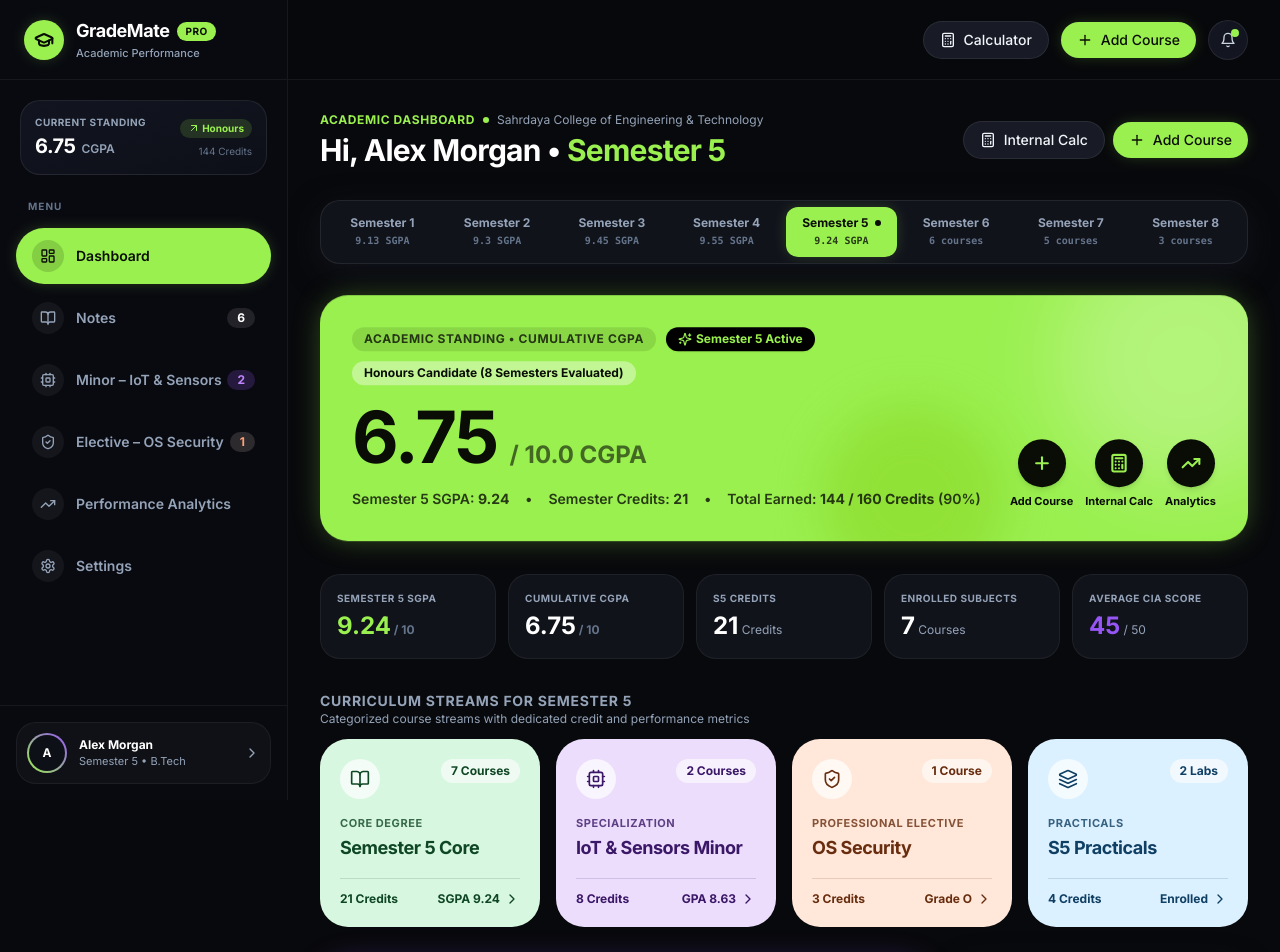
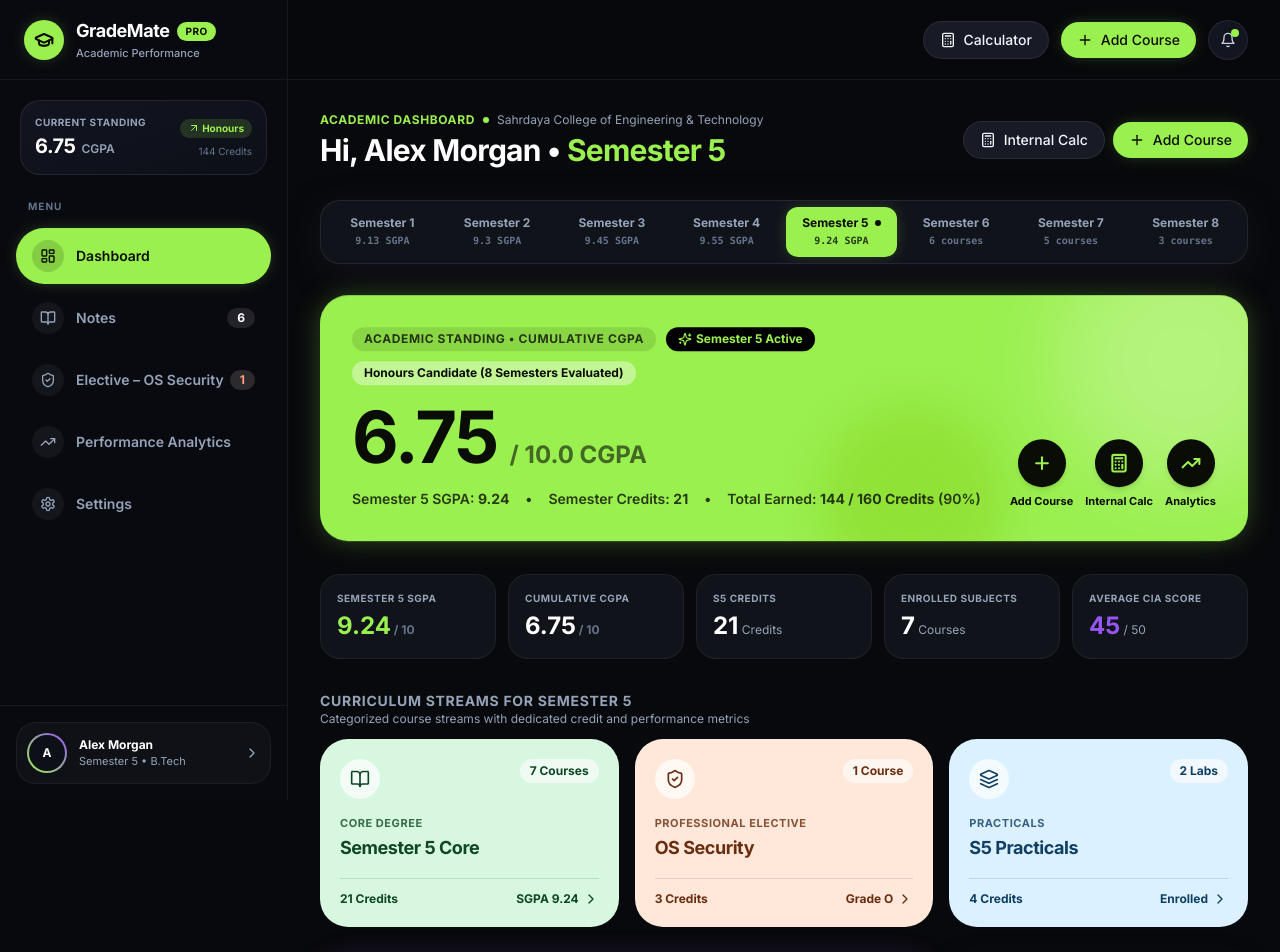
Before and after one commit to WilliamsVarghese/grade-mate, a React (Vite) app: page / in a window 1280 px wide. Shown: the top 952 px of the page. Built offline with nearby package versions, Linux system fonts and the light colour scheme.

Commit message:
Remove Minor section completely from bottom navigation, sidebar, dashboard, and routes

```diff
--- a/src/App.jsx
+++ b/src/App.jsx
@@ -5,7 +5,6 @@ import { AcademicProvider } from './context/AcademicContext';
 import { Layout } from './components/layout/Layout';
 import { Dashboard } from './pages/Dashboard';
 import { Semester5 } from './pages/Semester5';
-import { Minor } from './pages/Minor';
 import { Elective } from './pages/Elective';
 import { Performance } from './pages/Performance';
 import { Settings } from './pages/Settings';
@@ -21,7 +20,7 @@ export function App() {
               <Route path="semester-5" element={<Semester5 />} />
               <Route path="semesters" element={<Semester5 />} />
               <Route path="curriculum" element={<Semester5 />} />
-              <Route path="minor" element={<Minor />} />
+              <Route path="minor" element={<Navigate to="/" replace />} />
               <Route path="elective" element={<Elective />} />
               <Route path="performance" element={<Performance />} />
               <Route path="settings" element={<Settings />} />
--- a/src/components/calculators/EndSemCalculator.jsx
+++ b/src/components/calculators/EndSemCalculator.jsx
@@ -202,15 +202,6 @@ export function EndSemCalculator({
                   .map(s => (
                     <option key={s.id} value={s.id}>
                       {s.name} ({s.code || 'Core'})
-                    </option>
-                  ))}
-              </optgroup>
-              <optgroup label="Minor Track (IoT & Sensors)">
-                {allSubjects
-                  .filter(s => s.category === 'Minor Track')
-                  .map(s => (
-                    <option key={s.id} value={s.id}>
-                      {s.name} ({s.code || 'Minor'})
                     </option>
                   ))}
               </optgroup>
--- a/src/components/layout/BottomNav.jsx
+++ b/src/components/layout/BottomNav.jsx
@@ -3,7 +3,6 @@ import { NavLink, useLocation } from 'react-router-dom';
 import {
   LayoutDashboard,
   BookOpen,
-  Cpu,
   TrendingUp,
   Settings,
   Plus
@@ -27,7 +26,6 @@ export function BottomNav({ onQuickAction }) {
       icon: BookOpen,
       customActive: isCurriculumActive
     },
-    { to: '/minor', label: 'Minor', icon: Cpu },
     { to: '/performance', label: 'Analytics', icon: TrendingUp },
     { to: '/settings', label: 'Settings', icon: Settings },
   ];
--- a/src/components/layout/Sidebar.jsx
+++ b/src/components/layout/Sidebar.jsx
@@ -3,7 +3,6 @@ import { NavLink } from 'react-router-dom';
 import {
   LayoutDashboard,
   BookOpen,
-  Cpu,
   ShieldCheck,
   TrendingUp,
   Settings,
@@ -18,7 +17,6 @@ export function Sidebar({ mobileOpen = false, setMobileOpen = () => { } }) {
   const {
     selectedSemester,
     currentSemesterSubjects,
-    minorSubjects,
     electiveSubjects,
     cumulativeCGPA,
     settings,
@@ -38,13 +36,6 @@ export function Sidebar({ mobileOpen = false, setMobileOpen = () => { } }) {
       icon: BookOpen,
       badge: notes.length ? `${notes.length}` : undefined,
       badgeColor: 'bg-white/10 text-white',
-    },
-    {
-      to: '/minor',
-      label: 'Minor – IoT & Sensors',
-      icon: Cpu,
-      badge: `${minorSubjects.length}`,
-      badgeColor: 'bg-[#9655F5]/20 text-[#C084FC]',
     },
     {
       to: '/elective',
--- a/src/components/subjects/SubjectCard.jsx
+++ b/src/components/subjects/SubjectCard.jsx
@@ -33,11 +33,6 @@ export function SubjectCard({
               <span className="text-[11px] font-bold px-2 py-0.5 rounded-full bg-slate-100 dark:bg-white/[0.05] text-slate-700 dark:text-slate-300">
                 {subject.credits} Credits
               </span>
-              {subject.track && (
-                <span className="text-[10px] font-bold px-2 py-0.5 rounded-full bg-[#EBDDFB] text-[#3B1768]">
-                  Minor
-                </span>
-              )}
               {subject.electiveTrack && (
                 <span className="text-[10px] font-bold px-2 py-0.5 rounded-full bg-[#FFE7D9] text-[#682D0F]">
                   Elective
--- a/src/pages/Dashboard.jsx
+++ b/src/pages/Dashboard.jsx
@@ -13,7 +13,6 @@ import {
   CheckCircle2,
   GraduationCap,
   Sparkles,
-  Cpu,
   ShieldCheck,
   Target,
   Clock,
@@ -308,7 +307,7 @@ export function Dashboard() {
           </div>
         </div>
 
-        <div className="grid grid-cols-1 sm:grid-cols-2 lg:grid-cols-4 gap-4">
+        <div className="grid grid-cols-1 sm:grid-cols-3 gap-4">
           {/* Pastel Mint Card: Current Semester Regular Core */}
           <div
             onClick={() => navigate('/semester-5')}
@@ -332,33 +331,6 @@ export function Dashboard() {
               <span>{currentSemesterSGPA.totalCredits} Credits</span>
               <span className="flex items-center gap-1 group-hover:translate-x-1 transition-transform">
                 SGPA {currentSemesterSGPA.sgpa > 0 ? currentSemesterSGPA.sgpa : '—'} <ChevronRight className="w-4 h-4" />
-              </span>
-            </div>
-          </div>
-
-          {/* Pastel Purple Card: Minor in IoT and Sensors */}
-          <div
-            onClick={() => navigate('/minor')}
-            className="p-5 rounded-3xl bg-[#EBDDFB] text-[#3B1768] cursor-pointer hover:shadow-lg transition-all group relative overflow-hidden"
-          >
-            <div className="flex items-start justify-between mb-4">
-              <div className="w-10 h-10 rounded-2xl bg-white/70 text-[#3B1768] flex items-center justify-center shadow-xs">
-                <Cpu className="w-5 h-5" />
-              </div>
-              <span className="text-xs font-bold px-2.5 py-1 rounded-full bg-white/60 text-[#3B1768]">
-                {minorSubjects.length} Courses
-              </span>
-            </div>
-            <span className="text-[11px] font-bold uppercase tracking-wider opacity-80 block">
-              Specialization
-            </span>
-            <h3 className="text-lg font-black tracking-tight mt-0.5">
-              IoT & Sensors Minor
-            </h3>
-            <div className="mt-4 pt-3 border-t border-[#3B1768]/15 flex items-center justify-between text-xs font-bold">
-              <span>8 Credits</span>
-              <span className="flex items-center gap-1 group-hover:translate-x-1 transition-transform">
-                GPA 8.63 <ChevronRight className="w-4 h-4" />
               </span>
             </div>
           </div>
```
